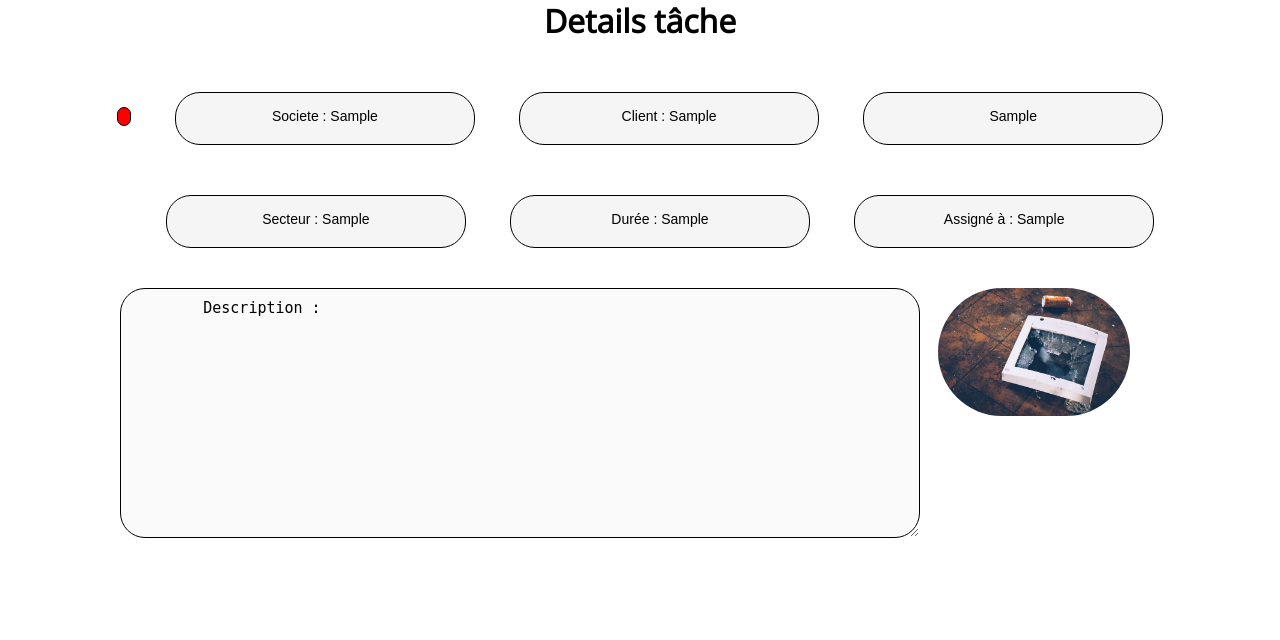
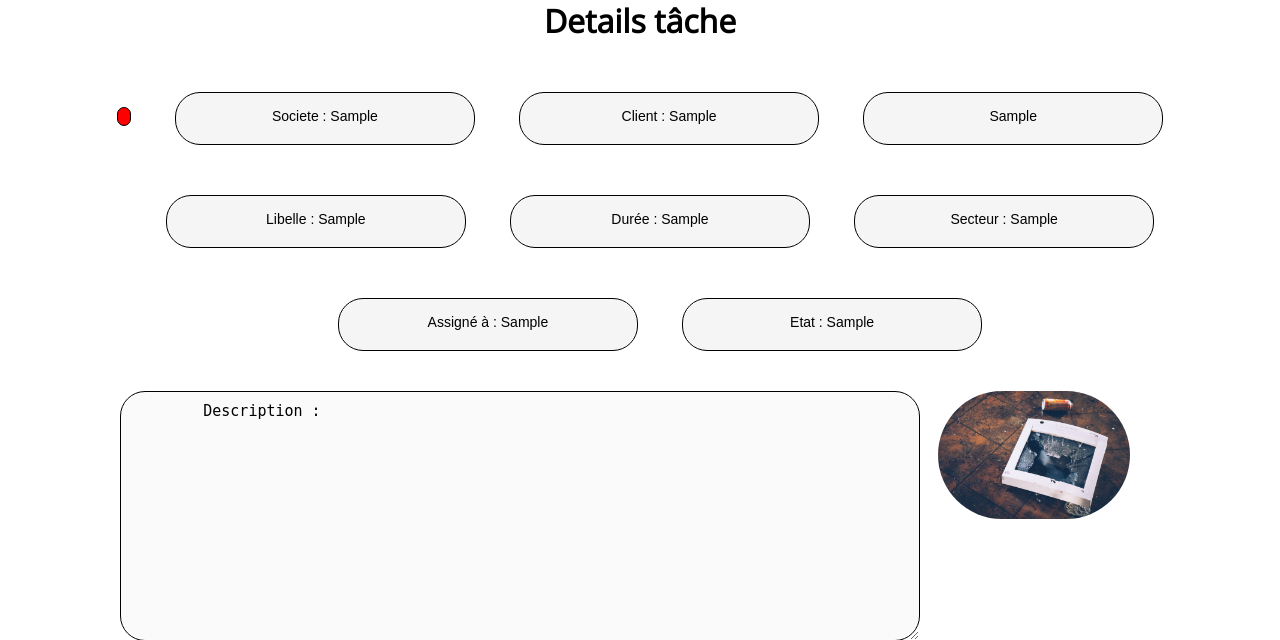
Before and after one commit to bovao/imi, a PHP site: page /secretaire/detailTache.php?id=1 in a window 1280 px wide. Shown: the part 147-787 px from the top of the page. Run offline with PHP 8.4, Linux system fonts and the light colour scheme; tables that the repository leaves empty or names only in its code hold one stand-in row (values such as "Sample post"); some libraries are stand-ins or nearby versions.

Commit message:
modifie champs detailTache

```diff
--- a/secretaire/detailTache.php
+++ b/secretaire/detailTache.php
@@ -22,10 +22,11 @@ extract($tache);
         <input type="button" name="societe" value="Societe : <?php if(isset($societe)) echo $societe; ?>" class="custom-input3">
         <input type="button" name="client" value="Client : <?php if(isset($client)) echo $client; ?>" class="custom-input3">
         <input type="button" name="adresse" value="<?php if(isset($adresse)) echo $adresse; ?>" class="custom-input3">
+         <input type="button" name="libelle" value="Libelle : <?php if(isset($libelle)) echo $libelle; ?>" class="custom-input3">
+        <input type="button" name="duree" value="Durée : <?php if(isset($duree)) echo $duree; ?>" class="custom-input3">
         <input type="button" name="secteur" value="Secteur : <?php if(isset($secteur)) echo $secteur; ?>" class="custom-input3">
-        <input type="button" name="duree" value="Durée : <?php if(isset($duree)) echo $duree; ?>" class="custom-input3">
-
         <input type="button" name="assignea" value="Assigné à : <?php if(isset($assignea)) echo $assignea; ?>" class="custom-input3">
+        <input type="button" name="etat" value="Etat : <?php if(isset($etat)) echo $etat; ?>" class="custom-input3">
     </div><div class="retourligne"></div>
 
     <textarea placeholder="Votre message..." class="custom-textarea2" disabled>
```
